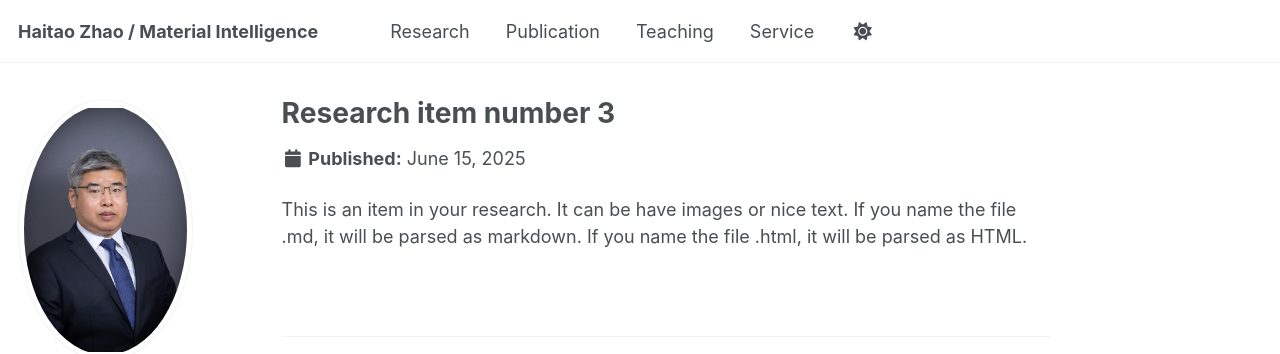
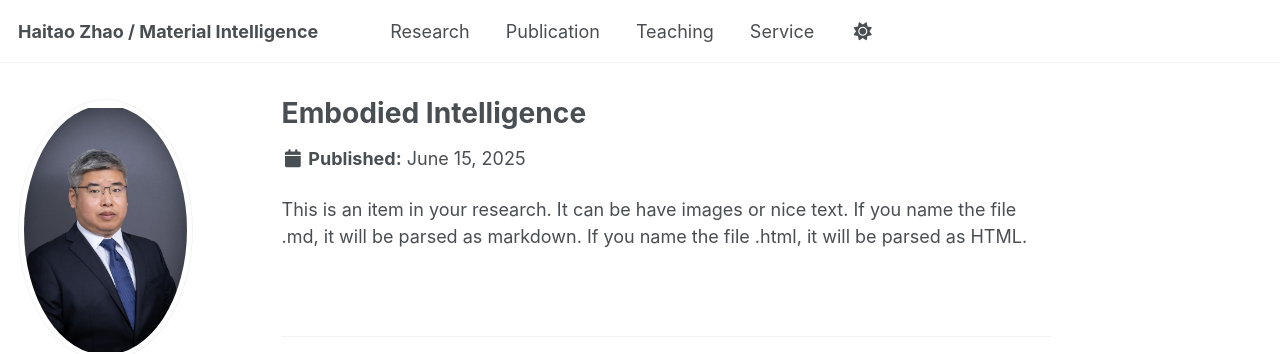
Before and after one commit to HaitaoZhao-PolyU/HaitaoZhao-PolyU.github.io, a Jekyll site: the page built from _research/research-3.md, in a window 1280 px wide and 937 px high. Shown: the top 354 px of the window. Built offline with Jekyll 4.4.1, drawn with Linux system fonts in a browser that asks for light colours.

Commit message:
Update research-3.md

```diff
--- a/_research/research-3.md
+++ b/_research/research-3.md
@@ -1,6 +1,6 @@
 ---
-title: "Research item number 3"
-excerpt: "Short description of research item number 1<br/><img src='/images/500x300.png'>"
+title: "Embodied Intelligence"
+excerpt: "Embodied Intelligence enabled materials intelligent manufacturing<br/><img src='/images/Embodied Intelligence.jpg'>"
 collection: research
 ---
 This is an item in your research. It can be have images or nice text. If you name the file .md, it will be parsed as markdown. If you name the file .html, it will be parsed as HTML.
```
